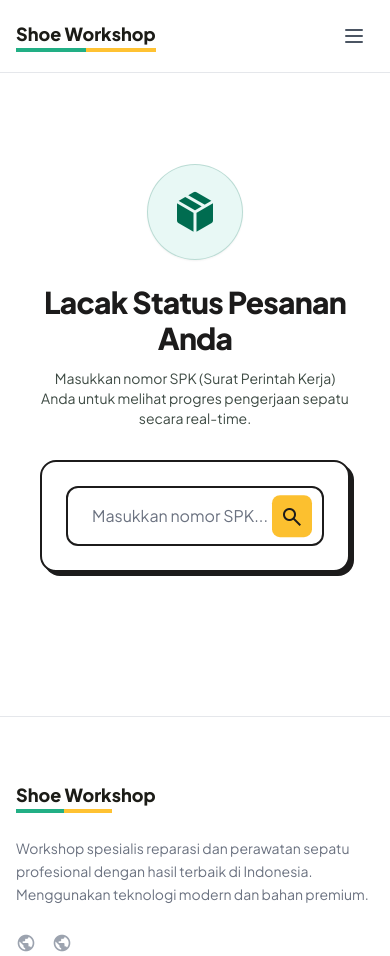
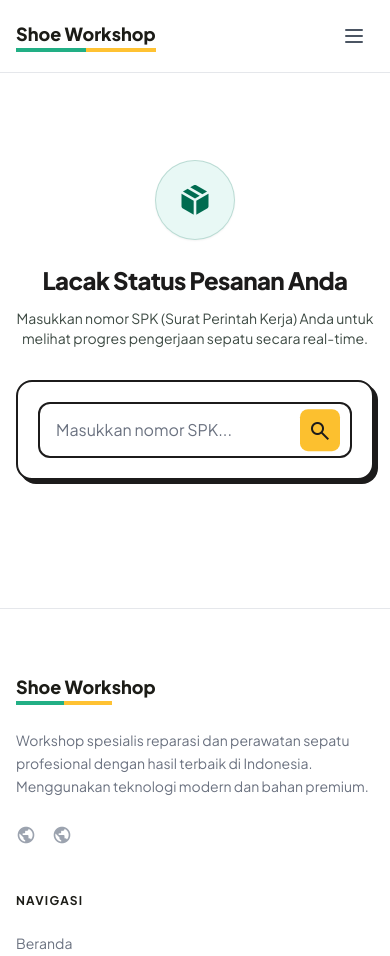
Before and after one commit to SidikWaluyaa/PortofolioShoeWorkshop, a Laravel app: page /tracking in a window 390 px wide. Shown: the top 956 px of the page. Run offline with Laravel 12, Linux system fonts and the light colour scheme; data comes from the database, SQL or seed files in the repository; style sheets or scripts are compiled from the project's sources.

Commit message:
style(tracking): optimize layout responsiveness for mobile screens

```diff
--- a/resources/views/tracking.blade.php
+++ b/resources/views/tracking.blade.php
@@ -1,6 +1,19 @@
 @extends('layouts.main')
 @section('seo_title', 'Tracking Pesanan | Shoe Workshop')
 @section('seo_description', 'Lacak status pesanan reparasi sepatu kamu di Shoe Workshop.')
+
+@section('head')
+<style>
+    @keyframes bounce-x {
+        0%, 100% { transform: translateX(0); }
+        50% { transform: translateX(4px); }
+    }
+    .animate-bounce-horizontal {
+        display: inline-block;
+        animation: bounce-x 1.2s ease-in-out infinite;
+    }
+</style>
+@endsection
 
 @section('content')
 
@@ -67,15 +80,15 @@
     </div>
 </header>
 
-<main class="pt-[100px] pb-stack-lg max-w-container-max mx-auto px-margin-desktop">
+<main class="pt-24 pb-16 max-w-container-max mx-auto px-margin-mobile md:px-margin-desktop">
     @if(isset($query) && $query)
         @if(isset($result) && $result)
             <!-- Search & Header Section -->
-            <header class="mb-stack-md flex flex-col md:flex-row md:items-end justify-between gap-6">
+            <header class="mb-6 md:mb-10 flex flex-col md:flex-row md:items-end justify-between gap-6">
                 <div>
                     <p class="font-label-bold text-label-bold text-primary mb-2 uppercase tracking-widest">Tracking Order</p>
-                    <h1 class="font-headline-xl text-headline-xl mb-4">{{ $result['spk_number'] ?? '-' }}</h1>
-                    <div class="flex items-center gap-3">
+                    <h1 class="text-3xl md:text-headline-xl font-bold mb-4 text-on-surface break-all sm:break-normal">{{ $result['spk_number'] ?? '-' }}</h1>
+                    <div class="flex flex-wrap items-center gap-3">
                         <span class="bg-primary-container text-on-primary-container px-3 py-1 rounded-full font-label-bold text-label-bold">{{ strtoupper($result['current_status']['label'] ?? '-') }}</span>
                         @if(isset($result['estimated_finish_date']))
                         <span class="text-on-surface-variant font-body-sm text-body-sm">Estimasi Selesai: {{ \Carbon\Carbon::parse($result['estimated_finish_date'])->format('d M Y') }}</span>
@@ -85,7 +98,7 @@
                 <div class="w-full md:w-[400px]">
                     <form method="GET" action="{{ route('tracking.index') }}">
                         <div class="relative">
-                            <input class="w-full bg-white border-2 border-on-surface px-6 py-4 rounded-xl focus:ring-0 focus:border-primary transition-all font-body-md text-body-md outline-none"
+                            <input class="w-full bg-white border-2 border-on-surface px-4 sm:px-6 py-3.5 sm:py-4 rounded-xl focus:ring-0 focus:border-primary transition-all font-body-md text-body-md outline-none"
                                    placeholder="Cari SPK Number lain..."
                                    name="q"
                                    value="{{ $query ?? '' }}"
@@ -100,8 +113,18 @@
             </header>
 
             <!-- Status Overview Stepper -->
-            <section class="mb-stack-md bg-white p-8 rounded-2xl border-2 border-on-surface custom-shadow-hard overflow-x-auto scrollbar-none">
-                <div class="min-w-[800px] flex justify-between relative">
+            <section class="mb-6 md:mb-10 bg-white p-5 sm:p-8 rounded-2xl border-2 border-on-surface custom-shadow-hard">
+                {{-- Mobile scroll hint --}}
+                <div class="flex justify-between items-center mb-4 md:hidden">
+                    <span class="text-xs font-extrabold uppercase text-on-surface-variant tracking-wider">Status Progres</span>
+                    <div class="flex items-center gap-1.5 text-xs text-primary font-bold">
+                        <span>Geser untuk detail</span>
+                        <span class="material-symbols-outlined !text-[16px] animate-bounce-horizontal">arrow_forward</span>
+                    </div>
+                </div>
+
+                <div class="overflow-x-auto scrollbar-none scroll-smooth">
+                    <div class="min-w-[680px] md:min-w-0 flex justify-between relative py-2">
                         <!-- Progress Line Background -->
                         <div class="absolute top-[22px] left-0 w-full h-[2px] bg-surface-container-highest -z-0"></div>
                         <!-- Active Progress Line -->
@@ -147,26 +170,27 @@
                             </div>
                         @endforeach
                     </div>
+                </div>
             </section>
 
             <!-- Main Content Grid -->
-            <div class="grid grid-cols-1 lg:grid-cols-12 gap-gutter items-start">
+            <div class="grid grid-cols-1 lg:grid-cols-12 gap-6 md:gap-gutter items-start">
                 <!-- Left Column: Customer & Progress Photos -->
-                <div class="lg:col-span-7 flex flex-col gap-gutter">
+                <div class="order-2 lg:order-1 lg:col-span-7 flex flex-col gap-6 md:gap-gutter">
                     <!-- Customer & Item Info -->
-                    <div class="bg-white p-8 rounded-2xl border border-on-surface tracking-card">
-                        <h3 class="font-headline-lg text-headline-lg mb-6">Detail Pesanan</h3>
-                        <div class="grid grid-cols-1 md:grid-cols-2 gap-8">
+                    <div class="bg-white p-5 sm:p-8 rounded-2xl border border-on-surface tracking-card">
+                        <h3 class="text-2xl sm:text-headline-lg font-bold mb-6">Detail Pesanan</h3>
+                        <div class="grid grid-cols-1 sm:grid-cols-2 gap-6 sm:gap-8">
                             <div>
                                 <p class="font-label-bold text-label-bold text-on-surface-variant uppercase mb-1">Pelanggan</p>
-                                <p class="font-title-md text-title-md font-bold">{{ $result['customer_name'] ?? '-' }}</p>
+                                <p class="text-lg sm:text-title-md font-bold text-on-surface">{{ $result['customer_name'] ?? '-' }}</p>
                                 @if($result['shoe']['size'] ?? null)
                                 <p class="font-body-sm text-body-sm text-on-surface-variant mt-2">Ukuran Sepatu: {{ $result['shoe']['size'] ?? '-' }}</p>
                                 @endif
                             </div>
                             <div>
                                 <p class="font-label-bold text-label-bold text-on-surface-variant uppercase mb-1">Item & Layanan</p>
-                                <p class="font-title-md text-title-md font-bold">{{ ($result['shoe']['brand'] ?? '') . ' ' . ($result['shoe']['type'] ?? '-') }}</p>
+                                <p class="text-lg sm:text-title-md font-bold text-on-surface">{{ ($result['shoe']['brand'] ?? '') . ' ' . ($result['shoe']['type'] ?? '-') }}</p>
                                 <div class="flex flex-wrap gap-2 mt-2">
                                     @if($result['services'] ?? null)
                                         @foreach($result['services'] as $service)
@@ -182,20 +206,20 @@
 
                     <!-- Documentation -->
                     @if(($result['visual_photos']['before_photo_url'] ?? null) || ($result['visual_photos']['after_photo_url'] ?? null))
-                    <div class="bg-white p-8 rounded-2xl border border-on-surface tracking-card">
+                    <div class="bg-white p-5 sm:p-8 rounded-2xl border border-on-surface tracking-card">
                         <div class="flex justify-between items-center mb-6">
-                            <h3 class="font-headline-lg text-headline-lg">Workshop Documentation</h3>
+                            <h3 class="text-2xl sm:text-headline-lg font-bold">Workshop Documentation</h3>
                         </div>
-                        <div class="grid grid-cols-1 md:grid-cols-2 gap-4">
+                        <div class="grid grid-cols-1 sm:grid-cols-2 gap-4">
                             @if($result['visual_photos']['before_photo_url'] ?? null)
                             <div class="relative group">
-                                <img class="w-full h-64 object-cover rounded-xl grayscale" src="{{ $result['visual_photos']['before_photo_url'] }}" alt="Sebelum"/>
+                                <img class="w-full h-48 sm:h-64 object-cover rounded-xl grayscale" src="{{ $result['visual_photos']['before_photo_url'] }}" alt="Sebelum"/>
                                 <span class="absolute top-4 left-4 bg-on-surface text-white px-3 py-1 rounded-full text-[10px] font-bold shadow-sm">BEFORE</span>
                             </div>
                             @endif
                             @if($result['visual_photos']['after_photo_url'] ?? null)
                             <div class="relative group">
-                                <img class="w-full h-64 object-cover rounded-xl" src="{{ $result['visual_photos']['after_photo_url'] }}" alt="Sesudah/Progres"/>
+                                <img class="w-full h-48 sm:h-64 object-cover rounded-xl" src="{{ $result['visual_photos']['after_photo_url'] }}" alt="Sesudah/Progres"/>
                                 <span class="absolute top-4 left-4 bg-primary text-white px-3 py-1 rounded-full text-[10px] font-bold shadow-sm">AFTER / PROGRESS</span>
                             </div>
                             @endif
@@ -205,9 +229,9 @@
                 </div>
 
                 <!-- Right Column: Timeline -->
-                <div class="lg:col-span-5">
-                    <div class="bg-white p-8 rounded-2xl border border-on-surface tracking-card h-full">
-                        <h3 class="font-headline-lg text-headline-lg mb-8">Timeline Pengerjaan</h3>
+                <div class="order-1 lg:order-2 lg:col-span-5">
+                    <div class="bg-white p-5 sm:p-8 rounded-2xl border border-on-surface tracking-card h-full">
+                        <h3 class="text-2xl sm:text-headline-lg font-bold mb-8">Timeline Pengerjaan</h3>
                         <div class="space-y-10 relative">
                             <!-- Connecting Line -->
                             <div class="absolute top-2 left-6 bottom-4 w-1 bg-surface-container-highest -z-0"></div>
@@ -219,7 +243,7 @@
                                     $isCurrent = $stage['is_current'] ?? false;
                                     $timestamp = $stage['waktu'] ?? null;
                                 @endphp
-                                <div class="flex gap-6 relative z-10 {{ $isCompleted || $isCurrent ? '' : 'opacity-70' }}">
+                                <div class="flex gap-4 sm:gap-6 relative z-10 {{ $isCompleted || $isCurrent ? '' : 'opacity-70' }}">
                                     <div class="w-12 h-12 rounded-full border-4 border-white flex items-center justify-center shrink-0 {{ $isCurrent ? 'bg-primary-container text-white' : ($isCompleted ? 'bg-primary text-white' : 'bg-surface-container-highest text-on-surface-variant') }}">
                                         @if($isCurrent)
                                             <span class="material-symbols-outlined text-white text-[20px]">rebase_edit</span>
@@ -230,8 +254,8 @@
                                         @endif
                                     </div>
                                     <div class="flex flex-col gap-1">
-                                        <div class="flex items-center gap-3">
-                                            <span class="font-title-md text-title-md font-bold">{{ $stage['label'] ?? '-' }}</span>
+                                        <div class="flex flex-wrap items-center gap-2 sm:gap-3">
+                                            <span class="text-base sm:text-title-md font-bold text-on-surface">{{ $stage['label'] ?? '-' }}</span>
                                             @if($isCurrent)
                                                 <span class="bg-secondary-container text-on-secondary-container text-[10px] font-black px-2 py-0.5 rounded-full uppercase">Sedang Berjalan</span>
                                             @elseif($isCompleted)
@@ -255,25 +279,25 @@
             </div>
 
             <!-- Footer Actions / Support -->
-            <section class="mt-stack-md grid grid-cols-1 md:grid-cols-2 gap-gutter">
-                <a href="{{ route('warranty.index') }}?spk_number={{ $result['spk_number'] ?? '' }}" class="bg-white p-8 rounded-2xl border-2 border-on-surface flex items-start gap-6 hover:translate-x-2 transition-transform cursor-pointer group text-left">
-                    <div class="bg-error-container text-on-error-container w-16 h-16 rounded-xl flex items-center justify-center shrink-0">
-                        <span class="material-symbols-outlined text-[32px]">verified_user</span>
+            <section class="mt-6 md:mt-10 grid grid-cols-1 md:grid-cols-2 gap-6 md:gap-gutter">
+                <a href="{{ route('warranty.index') }}?spk_number={{ $result['spk_number'] ?? '' }}" class="bg-white p-5 sm:p-8 rounded-2xl border-2 border-on-surface flex items-start gap-4 sm:gap-6 hover:translate-x-2 transition-transform cursor-pointer group text-left">
+                    <div class="bg-error-container text-on-error-container w-12 h-12 sm:w-16 sm:h-16 rounded-xl flex items-center justify-center shrink-0">
+                        <span class="material-symbols-outlined text-[24px] sm:text-[32px]">verified_user</span>
                     </div>
-                    <div>
-                        <h4 class="font-headline-lg text-[24px] mb-2 group-hover:text-primary transition-colors">Ajukan Klaim Garansi</h4>
-                        <p class="font-body-md text-body-md text-on-surface-variant">Layanan kami dilindungi garansi hasil pengerjaan selama 100 hari kerja.</p>
+                    <div class="flex-1">
+                        <h4 class="text-xl sm:text-[24px] font-bold mb-2 group-hover:text-primary transition-colors text-on-surface">Ajukan Klaim Garansi</h4>
+                        <p class="font-body-sm text-body-sm sm:text-body-md text-on-surface-variant">Layanan kami dilindungi garansi hasil pengerjaan selama 100 hari kerja.</p>
                     </div>
                     <span class="material-symbols-outlined self-center text-on-surface-variant ml-auto">arrow_forward_ios</span>
                 </a>
 
-                <a href="https://wa.me/{{ $settings['whatsapp_number'] ?? '' }}" target="_blank" class="bg-secondary-container p-8 rounded-2xl border-2 border-on-surface flex items-start gap-6 hover:translate-x-2 transition-transform cursor-pointer group custom-shadow-hard text-left">
-                    <div class="bg-on-secondary-container text-white w-16 h-16 rounded-xl flex items-center justify-center shrink-0">
-                        <span class="material-symbols-outlined text-[32px]">support_agent</span>
+                <a href="https://wa.me/{{ $settings['whatsapp_number'] ?? '' }}" target="_blank" class="bg-secondary-container p-5 sm:p-8 rounded-2xl border-2 border-on-surface flex items-start gap-4 sm:gap-6 hover:translate-x-2 transition-transform cursor-pointer group custom-shadow-hard text-left">
+                    <div class="bg-on-secondary-container text-white w-12 h-12 sm:w-16 sm:h-16 rounded-xl flex items-center justify-center shrink-0">
+                        <span class="material-symbols-outlined text-[24px] sm:text-[32px]">support_agent</span>
                     </div>
-                    <div>
-                        <h4 class="font-headline-lg text-[24px] mb-2 text-on-secondary-container">Chat Konsultan Workshop</h4>
-                        <p class="font-body-md text-body-md text-on-secondary-fixed-variant">Ada pertanyaan tentang progres sepatu Anda? Hubungi tim ahli kami.</p>
+                    <div class="flex-1">
+                        <h4 class="text-xl sm:text-[24px] font-bold mb-2 text-on-secondary-container">Chat Konsultan Workshop</h4>
+                        <p class="font-body-sm text-body-sm sm:text-body-md text-on-secondary-fixed-variant">Ada pertanyaan tentang progres sepatu Anda? Hubungi tim ahli kami.</p>
                     </div>
                     <span class="material-symbols-outlined self-center text-on-secondary-container ml-auto">arrow_forward_ios</span>
                 </a>
@@ -282,17 +306,17 @@
         @elseif(isset($error) && $error)
             <!-- Error State: Order Not Found -->
             <div class="max-w-xl mx-auto py-16 text-center">
-                <div class="w-24 h-24 bg-error-container text-error rounded-full flex items-center justify-center mx-auto mb-6 shadow-sm border border-error/20">
-                    <span class="material-symbols-outlined text-[48px]">error</span>
+                <div class="w-20 h-20 sm:w-24 sm:h-24 bg-error-container text-error rounded-full flex items-center justify-center mx-auto mb-6 shadow-sm border border-error/20">
+                    <span class="material-symbols-outlined text-[36px] sm:text-[48px]">error</span>
                 </div>
-                <h2 class="text-3xl font-extrabold text-on-surface mb-3 tracking-tight">Pesanan Tidak Ditemukan</h2>
+                <h2 class="text-2xl sm:text-3xl font-extrabold text-on-surface mb-3 tracking-tight">Pesanan Tidak Ditemukan</h2>
                 <p class="text-on-surface-variant text-sm mb-8 max-w-md mx-auto">
                     {{ $error }}
                 </p>
-                <div class="bg-white p-6 rounded-2xl border-2 border-on-surface custom-shadow-hard">
+                <div class="bg-white p-5 sm:p-6 rounded-2xl border-2 border-on-surface custom-shadow-hard">
                     <form method="GET" action="{{ route('tracking.index') }}">
                         <div class="relative">
-                            <input class="w-full bg-white border-2 border-on-surface px-6 py-4 rounded-xl focus:ring-0 focus:border-primary transition-all font-body-md text-body-md outline-none"
+                            <input class="w-full bg-white border-2 border-on-surface px-4 sm:px-6 py-3.5 sm:py-4 rounded-xl focus:ring-0 focus:border-primary transition-all font-body-md text-body-md outline-none"
                                    placeholder="Cari nomor SPK lain..."
                                    name="q"
                                    value="{{ $query ?? '' }}"
@@ -309,17 +333,17 @@
     @else
         <!-- Welcome State: Standby search -->
         <div class="max-w-xl mx-auto py-16 text-center">
-            <div class="w-24 h-24 bg-[#e8f8f5] text-primary rounded-full flex items-center justify-center mx-auto mb-6 shadow-sm border border-primary/20">
-                <span class="material-symbols-outlined text-[48px]" style="font-variation-settings: 'FILL' 1;">package_2</span>
+            <div class="w-20 h-20 sm:w-24 sm:h-24 bg-[#e8f8f5] text-primary rounded-full flex items-center justify-center mx-auto mb-6 shadow-sm border border-primary/20">
+                <span class="material-symbols-outlined text-[36px] sm:text-[48px]" style="font-variation-settings: 'FILL' 1;">package_2</span>
             </div>
-            <h2 class="text-3xl font-extrabold text-on-surface mb-3 tracking-tight">Lacak Status Pesanan Anda</h2>
+            <h2 class="text-2xl sm:text-3xl font-extrabold text-on-surface mb-3 tracking-tight">Lacak Status Pesanan Anda</h2>
             <p class="text-on-surface-variant text-sm mb-8 max-w-md mx-auto">
                 Masukkan nomor SPK (Surat Perintah Kerja) Anda untuk melihat progres pengerjaan sepatu secara real-time.
             </p>
-            <div class="bg-white p-6 rounded-2xl border-2 border-on-surface custom-shadow-hard">
+            <div class="bg-white p-5 sm:p-6 rounded-2xl border-2 border-on-surface custom-shadow-hard">
                 <form method="GET" action="{{ route('tracking.index') }}">
                     <div class="relative">
-                        <input class="w-full bg-white border-2 border-on-surface px-6 py-4 rounded-xl focus:ring-0 focus:border-primary transition-all font-body-md text-body-md outline-none"
+                        <input class="w-full bg-white border-2 border-on-surface px-4 sm:px-6 py-3.5 sm:py-4 rounded-xl focus:ring-0 focus:border-primary transition-all font-body-md text-body-md outline-none"
                                placeholder="Masukkan nomor SPK..."
                                name="q"
                                value="{{ $query ?? '' }}"
@@ -358,7 +382,8 @@
             item.style.transition = `all 0.5s ease ${index * 0.1}s`;
 
             setTimeout(() => {
-                item.style.opacity = index === 0 ? '1' : '0.7';
+                const isHalfOpaque = item.classList.contains('opacity-70');
+                item.style.opacity = isHalfOpaque ? '0.7' : '1';
                 item.style.transform = 'translateY(0)';
             }, 100);
         });
```
Lines whose indentation alone changed are shown as unchanged.
